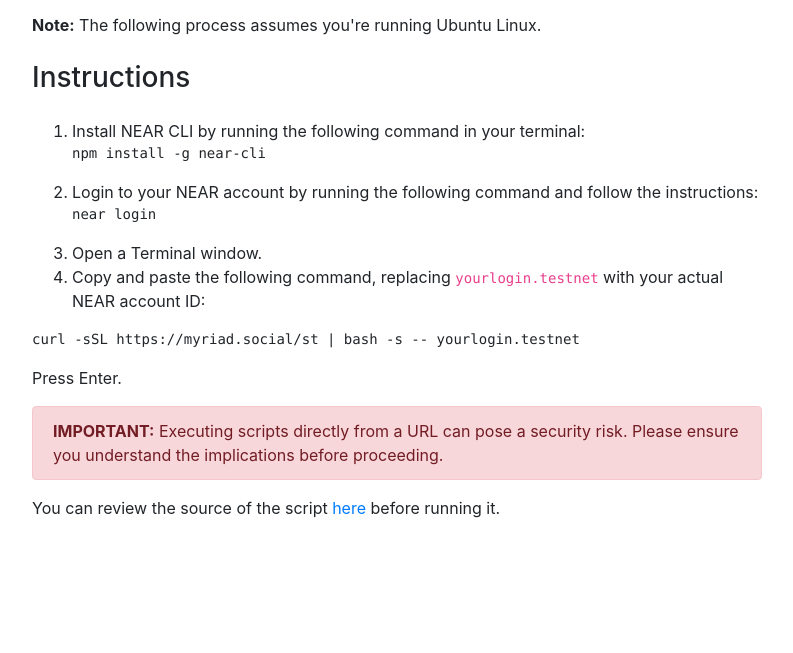
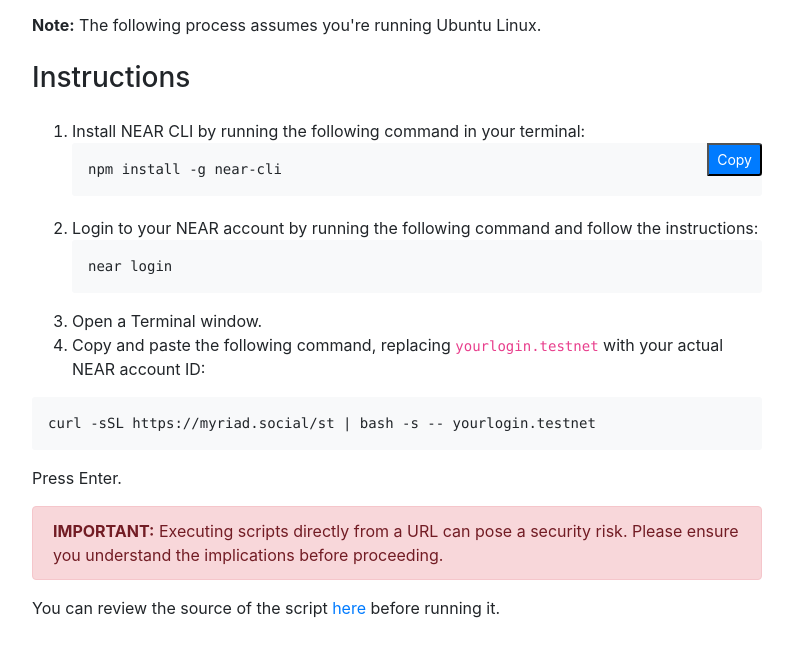
Before and after one commit to Decentricity/myr-st, a plain HTML site: page index.html in a window 1280 px wide. Shown: the part 147-800 px from the top of the page, without its empty margins (243-1036 px from the left). Drawn offline with nearby package versions, Linux system fonts and the light colour scheme; some packages are replaced by stand-ins of ours; a script that the page names is missing.

Commit message:
Update index.html

```diff
--- a/index.html
+++ b/index.html
@@ -1,3 +1,5 @@
+
+
 <!DOCTYPE html>
 <html lang="en">
 <head>
@@ -5,6 +7,29 @@
     <meta name="viewport" content="width=device-width, initial-scale=1.0">
     <title>Deploy Your Myriad Social Token</title>
     <link href="https://stackpath.bootstrapcdn.com/bootstrap/4.5.2/css/bootstrap.min.css" rel="stylesheet">
+    <style>
+        .code-wrapper {
+            position: relative;
+            margin-bottom: 20px;
+        }
+        .btn-clipboard {
+            position: absolute;
+            top: 0;
+            right: 0;
+            z-index: 10;
+            padding: .25rem .5rem;
+            font-size: .875rem;
+            color: #fff;
+            background: #007bff;
+            border-radius: 0 .2rem .2rem 0;
+            cursor: pointer;
+        }
+        pre {
+            background: #f8f9fa;
+            padding: 1rem;
+            border-radius: .2rem;
+        }
+    </style>
 </head>
 <body>
     <div class="container">
@@ -16,20 +41,21 @@
                 <h3 class="my-4">Instructions</h3>
                 <ol>
                     <li>Install NEAR CLI by running the following command in your terminal:
-                    <pre>
-<code>npm install -g near-cli</code>
-</pre>
+                        <div class="code-wrapper">
+            <button class="btn-clipboard" title="Copy to clipboard">Copy</button>
+                    <pre><code id="code">npm install -g near-cli</code></pre>
+
                     </li>
                     <li>Login to your NEAR account by running the following command and follow the instructions:
                     <pre>
-<code>near login</code>
+<code id="code">near login</code>
 </pre>
                     </li>
                     <li>Open a Terminal window.</li>
                     <li>Copy and paste the following command, replacing <code>yourlogin.testnet</code> with your actual NEAR account ID:</li>
                 </ol>
                 <pre>
-<code>curl -sSL https://myriad.social/st | bash -s -- yourlogin.testnet</code>
+<code id="code">curl -sSL https://myriad.social/st | bash -s -- yourlogin.testnet</code>
 </pre>
                 <p>Press Enter.</p>
                 <div class="alert alert-danger" role="alert">
@@ -40,6 +66,27 @@
         </div>
     </div>
 
+    <script src="https://code.jquery.com/jquery-3.5.1.min.js"></script>
     <script src="https://stackpath.bootstrapcdn.com/bootstrap/4.5.2/js/bootstrap.min.js"></script>
+    <script src="https://cdnjs.cloudflare.com/ajax/libs/clipboard.js/2.0.8/clipboard.min.js"></script>
+    <script>
+        var clipboard = new ClipboardJS('.btn-clipboard', {
+            target: function(trigger) {
+                return trigger.nextElementSibling;
+            }
+        });
+
+        clipboard.on('success', function(e) {
+            console.info('Action:', e.action);
+            console.info('Text:', e.text);
+            console.info('Trigger:', e.trigger);
+            e.clearSelection();
+        });
+
+        clipboard.on('error', function(e) {
+            console.error('Action:', e.action);
+            console.error('Trigger:', e.trigger);
+        });
+    </script>
 </body>
 </html>
```
